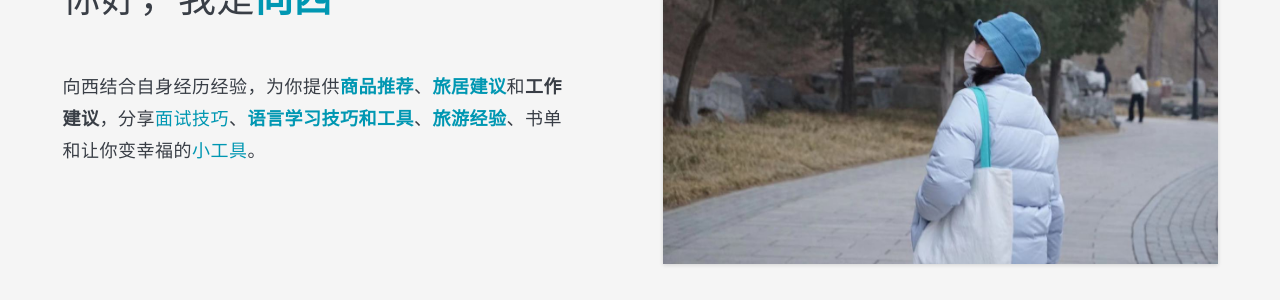
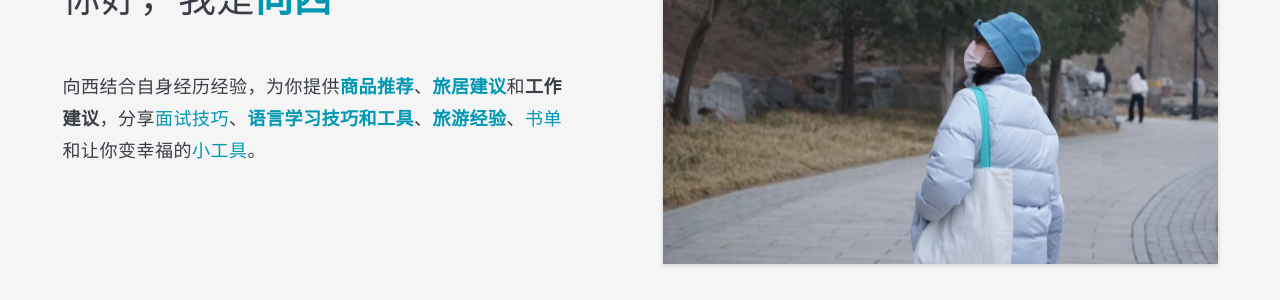
Before and after one commit to xiangxinotes/xiangxinotes.github.io, a Jekyll site: the page built from index.html, in a window 1280 px wide and 900 px high. Shown: the part 286-586 px from the top of the window. Built offline with Jekyll 4.4.1, drawn with Linux system fonts in a browser that asks for light colours; nearby versions of some CDN libraries; the list of posts is cut into pages by our own code; some of the changed lines change nothing that is shown.

Commit message:
Add anchor link to word: read

```diff
--- a/_data/settings.yml
+++ b/_data/settings.yml
@@ -11,7 +11,7 @@
   name: 向西
   image: me.jpg
   say-hello: 你好，我是<a href="/about?utm_source=blog&utm_medium=hero_content"><strong>向西</strong></a>
-  bio: 向西结合自身经历经验，为你提供<a href="/tag/product?utm_source=blog&utm_medium=hero_content"><strong>商品推荐</strong></a>、<a href="/tag/sojourn?utm_source=blog&utm_medium=hero_content"><strong>旅居建议</strong></a>和<strong>工作建议</strong>，分享<a href="/tag/interview?utm_source=blog&utm_medium=hero_content">面试技巧</a>、<a href="/tag/languages?utm_source=blog&utm_medium=hero_content"><strong>语言学习技巧和工具</strong></a>、<a href="/tag/travel?utm_source=blog&utm_medium=hero_content"><strong>旅游经验</strong></a>、书单和让你变幸福的<a href="/tag/tools?utm_source=blog&utm_medium=hero_content">小工具</a>。
+  bio: 向西结合自身经历经验，为你提供<a href="/tag/product?utm_source=blog&utm_medium=hero_content"><strong>商品推荐</strong></a>、<a href="/tag/sojourn?utm_source=blog&utm_medium=hero_content"><strong>旅居建议</strong></a>和<strong>工作建议</strong>，分享<a href="/tag/interview?utm_source=blog&utm_medium=hero_content">面试技巧</a>、<a href="/tag/languages?utm_source=blog&utm_medium=hero_content"><strong>语言学习技巧和工具</strong></a>、<a href="/tag/travel?utm_source=blog&utm_medium=hero_content"><strong>旅游经验</strong></a>、<a href="/tag/book?utm_source=blog&utm_medium=hero_content">书单</a>和让你变幸福的<a href="/tag/tools?utm_source=blog&utm_medium=hero_content">小工具</a>。
 
 
 #-------------------------------
```
